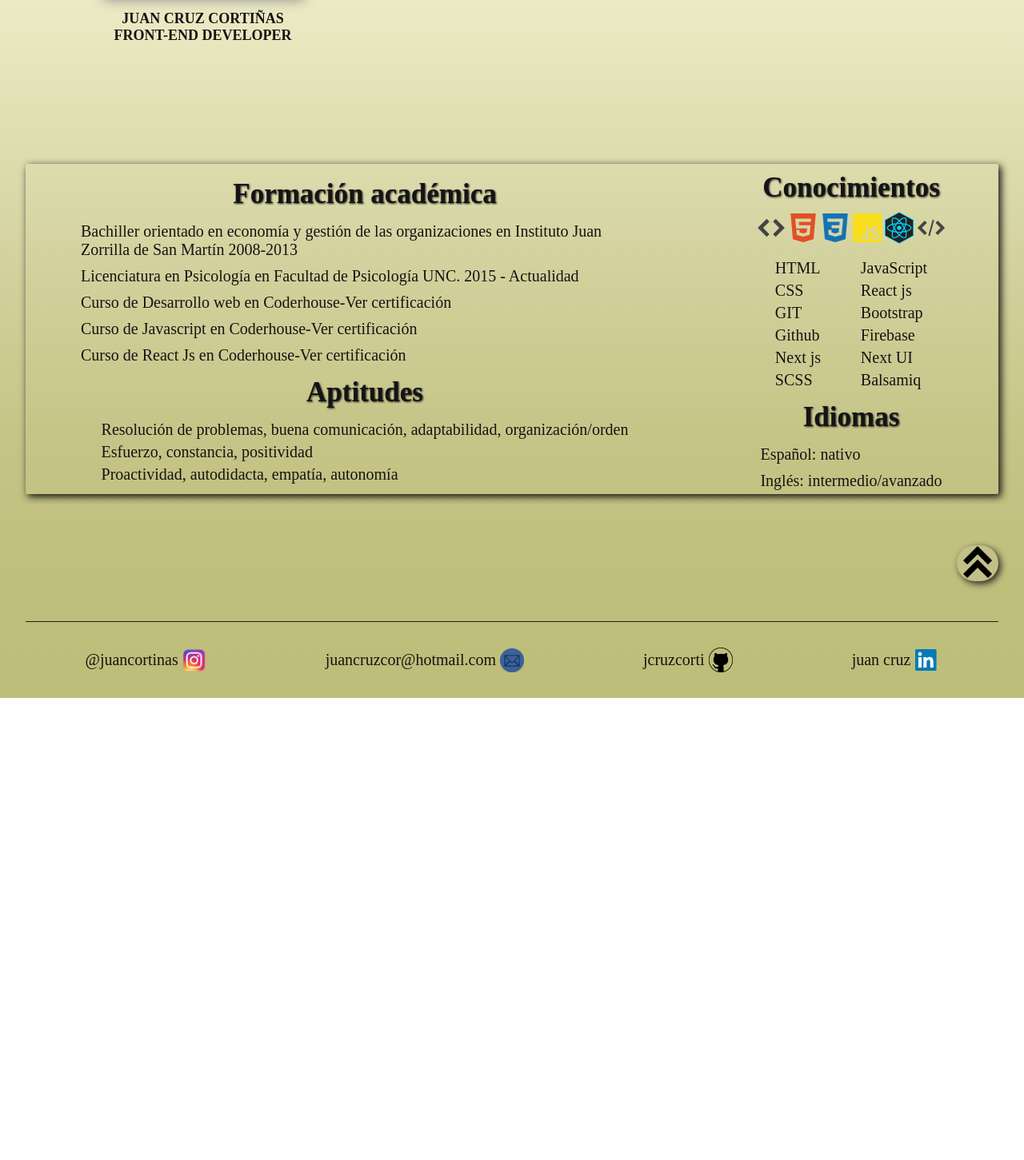
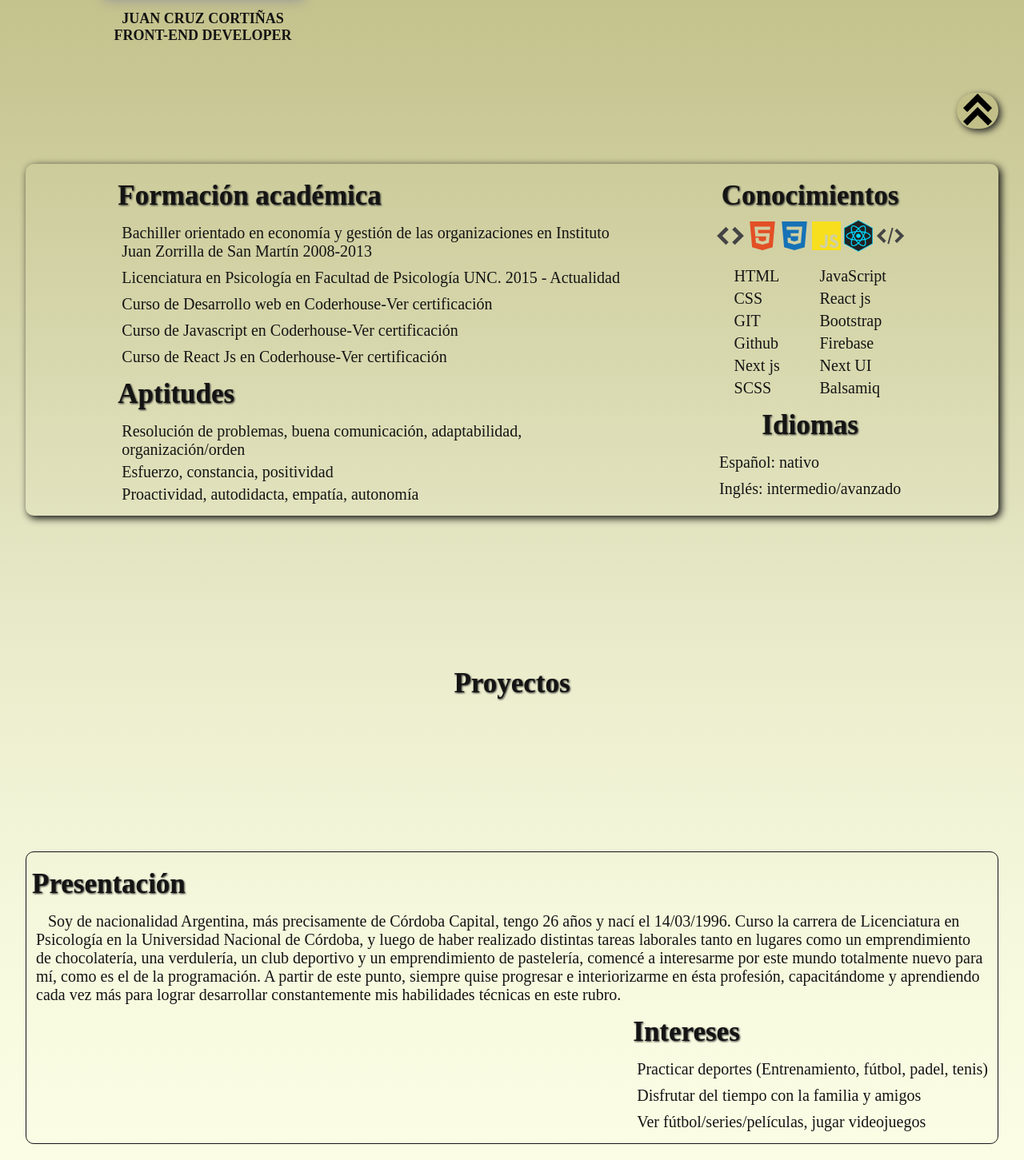
Before and after one commit to Jcruzcorti/portfolio, a Next.js app: page / in a window 1280 px wide. Shown: the part 579-2030 px from the top of the page at 80% size. Before the commit the page ends 1452 px from the top, so only its background shows below. Built offline with nearby package versions, Linux system fonts and the light colour scheme.

Commit message:
Confeccionamos y terminamos componente Sobremi.jsx con info personal. Por otro lado, comenzamos a trabajar con componente Portfolio.jsx

```diff
--- /dev/null
+++ b/components/portfolio/Portfolio.jsx
@@ -0,0 +1,18 @@
+import React from 'react'
+import styles from '../../styles/Home.module.css'
+
+
+function Portfolio() {
+
+
+  return (
+    <div className={styles.divPortfolio} id={'Portfolio'}>
+        <h2 className={styles.h2}>Proyectos</h2>
+        <div className={styles.divProyectos}>
+
+        </div>
+    </div>
+  )
+}
+
+export default Portfolio;
--- a/components/presentation/Presentation.jsx
+++ b/components/presentation/Presentation.jsx
@@ -17,8 +17,8 @@ function Presentation() {
 
     <div className={styles.divLinks}>
       <Link href='#Cv' scroll={false}><Image src='/imgcv.png' alt='img cv' priority={true} width={180} height={180} className={styles.fotoLink}/></Link>
-      <Image src='/imgportfolio.png' alt='img cv' priority={true} width={180} height={180} className={styles.fotoLink}/>
-      <Image src='/imgsobremi.png' alt='img cv' priority={true} width={180} height={180} className={styles.fotoLink}/>
+      <Link href='#Portfolio' scroll={false}><Image src='/imgportfolio.png' alt='img cv' priority={true} width={180} height={180} className={styles.fotoLink}/></Link>
+      <Link href='#Sobremi' scroll={false}><Image src='/imgsobremi.png' alt='img cv' priority={true} width={180} height={180} className={styles.fotoLink}/></Link>
     </div>
    </div>
   )
--- /dev/null
+++ b/components/sobremi/Sobremi.jsx
@@ -0,0 +1,28 @@
+import React from 'react'
+import styles from '../../styles/Home.module.css'
+
+
+function Sobremi() {
+
+  return (
+    <div className={styles.divSobremi} id={'Sobremi'}>
+        {/* <h2 className={styles.h2}>Sobre mi</h2> */}
+        <div className={styles.divSobremi2}>
+            <h2 className={styles.h2}>Presentación</h2>
+            <p className={styles.h4new}> Soy de nacionalidad Argentina, más precisamente de Córdoba Capital, tengo 26 años y nací el 14/03/1996. Curso la carrera de Licenciatura en Psicología en la Universidad Nacional de Córdoba, y luego de haber realizado distintas tareas laborales tanto en lugares como un emprendimiento de chocolatería, una verdulería, un club deportivo y un emprendimiento de pastelería, comencé a interesarme por este mundo totalmente nuevo para mí, como es el de la programación. A partir de este punto, siempre quise progresar e interiorizarme en ésta profesión, capacitándome y aprendiendo cada vez más para lograr desarrollar constantemente mis habilidades técnicas en este rubro.</p>
+        </div>
+        <div className={styles.divIntereses}>
+            <div className={styles.divInteresesItems}>
+                <h2 className={styles.h2}>Intereses</h2>
+                <p className={styles.h4}>Practicar deportes (Entrenamiento, fútbol, padel, tenis)</p>
+                <p className={styles.h4}>Disfrutar del tiempo con la familia y amigos</p>
+                <p className={styles.h4}>Ver fútbol/series/películas, jugar videojuegos</p>
+            </div>
+
+
+        </div>
+    </div>
+  )
+}
+
+export default Sobremi;
--- a/pages/index.js
+++ b/pages/index.js
@@ -5,6 +5,8 @@ import styles from '../styles/Home.module.css'
 import Presentation from '../components/presentation/Presentation'
 import Cv from '../components/cv/Cv'
 import Link from 'next/link'
+import Portfolio from '../components/portfolio/Portfolio'
+import Sobremi from '../components/sobremi/Sobremi'
 
 export default function Home() {
 
@@ -17,12 +19,12 @@ function changeBackgroundColor() {
   return (
 
     <PageLayOut title="Portfolio">
-      <div className={colorTheme ? styles.container : styles.container2}>
+      <div className={colorTheme ? styles.container2 : styles.container}>
 
         <div className={styles.divButton}>
           <button
           onClick={changeBackgroundColor}
-          className={colorTheme ? styles.principalColor : styles.secondaryColor}>
+          className={colorTheme ? styles.secondaryColor : styles.principalColor}>
             <Image src="/mode.png" alt='img change mode' width={40} height={40} className={styles.ColorTheme}/>
           </button>
         </div>
@@ -33,10 +35,11 @@ function changeBackgroundColor() {
         <main className={styles.main}>
           <Presentation/>
           <Cv/>
-
+          <Portfolio/>
+          <Sobremi/>
         </main>
 
-        <div className={styles.divButton}>
+        <div className={styles.divButton2}>
           <button className={styles.ColorArrow}>
            <Link href='/'><Image src="/flecharriba.png" alt='img arrow' width={40} height={40} className={styles.ColorArrowImg}/></Link>
           </button>
--- a/styles/Home.module.css
+++ b/styles/Home.module.css
@@ -77,6 +77,15 @@ background:
 
 }
 
+.divButton2{
+  display: flex;
+  flex-direction: row;
+  position: sticky;
+  bottom: 10px;
+  justify-content: flex-end;
+  align-items: flex-end;
+
+}
 .ColorArrow{
   display: flex;
   flex-direction: row;
@@ -107,6 +116,7 @@ background:
   background-color:hsl(59.42, 33.84%, 74.27%);
   color: #080808 ;
   cursor: pointer;
+
 }
 
 .secondaryColor{
@@ -145,6 +155,14 @@ background:
   margin: 10px 0px 10px 0;
 }
 
+.h3{
+  font-family: 'Cinzel', serif;
+  font-size: 28px;
+  color: #141414;
+  filter: drop-shadow(1px 1px 1px #262626);
+  margin: 10px 0px 10px 0;
+}
+
 .h3Presentation{
   font-family: 'Cinzel', serif;
   font-size: 18px;
@@ -162,11 +180,22 @@ background:
   margin: 5px;
 }
 
+.h4new{
+  font-family: 'Crimson Text', serif;
+  /* font-family: 'Cinzel', serif; */
+  font-size: 20px;
+  color: #141414;
+  margin: 5px;
+  text-align: start;
+  text-indent: 15px;
+}
+
 .divPresentation{
   display: flex;
   flex-direction: row;
   justify-content: space-around;
   align-items:  center;
+
 
 }
 
@@ -198,8 +227,6 @@ background:
 .fotoLink{
   filter: drop-shadow(0px 0px 5px rgb(101, 101, 101));
   padding: 10px;
-
-
 }
 
 
@@ -207,21 +234,25 @@ background:
 .divCv{
   display: flex;
   flex-direction: row;
-  justify-content: space-around;
-  align-items:  center;
+  justify-content: space-evenly;
+  align-items:  baseline;
   margin-top: 150px;
-  border-radius: 2px;
+  padding: 10px;
+  border-radius: 10px;
   /* box-shadow: 0px 0px 9px 0.5px #141414; */
   box-shadow: 3px 3px 10px 0.5px #141414;
+
 }
+
+
 
 
 .divCvIzquierda{
   display: flex;
   flex-direction: column;
   justify-content: center;
-  align-items:  center;
-  width: 90vmin;
+  align-items:  baseline;
+  width: 80vmin;
 }
 
 .divIdiomas{
@@ -253,6 +284,8 @@ background:
   flex-direction: column;
   justify-content: center;
   align-items:  center;
+
+
 }
 
 .divFormación{
@@ -262,6 +295,76 @@ background:
   align-items:  flex-start;
 }
 
+/* .divConocimientos{
+  padding-bottom: 30px;
+} */
+
+
+
+
+.divPortfolio{
+  display: flex;
+  flex-direction: column;
+  justify-content: center;
+  align-items: center;
+  margin-top: 180px;
+
+}
+
+/* .divProyectos{
+
+} */
+
+
+.divSobremi{
+  display: flex;
+  flex-direction: column;
+  justify-content: space-around;
+  align-items: center;
+  margin-top: 180px;
+  padding: 10px;
+  border: 1px solid #141414;
+  border-radius: 10px;
+}
+
+.divSobremi:hover{
+  border-radius: 10px;
+  /* box-shadow: 0px 0px 9px 0.5px #141414; */
+  box-shadow: 3px 3px 10px 0.5px #141414;
+  transition: 0.8s all;
+
+}
+
+.divSobremi2{
+  display: flex;
+  flex-direction: column;
+  justify-content: space-around;
+  align-items: flex-start;
+  width: 150vmin;
+}
+
+.divIntereses{
+  display: flex;
+  flex-direction: column;
+  justify-content: right;
+  align-items: flex-end;
+  width: 150vmin;
+
+}
+
+.divInteresesTitle{
+  display: flex;
+  flex-direction: column;
+  justify-content: right;
+  align-items: flex-start;
+}
+
+.divInteresesItems{
+  display: flex;
+  flex-direction: column;
+  justify-content: space-around;
+  align-items: flex-start;
+}
 
 
 
```
